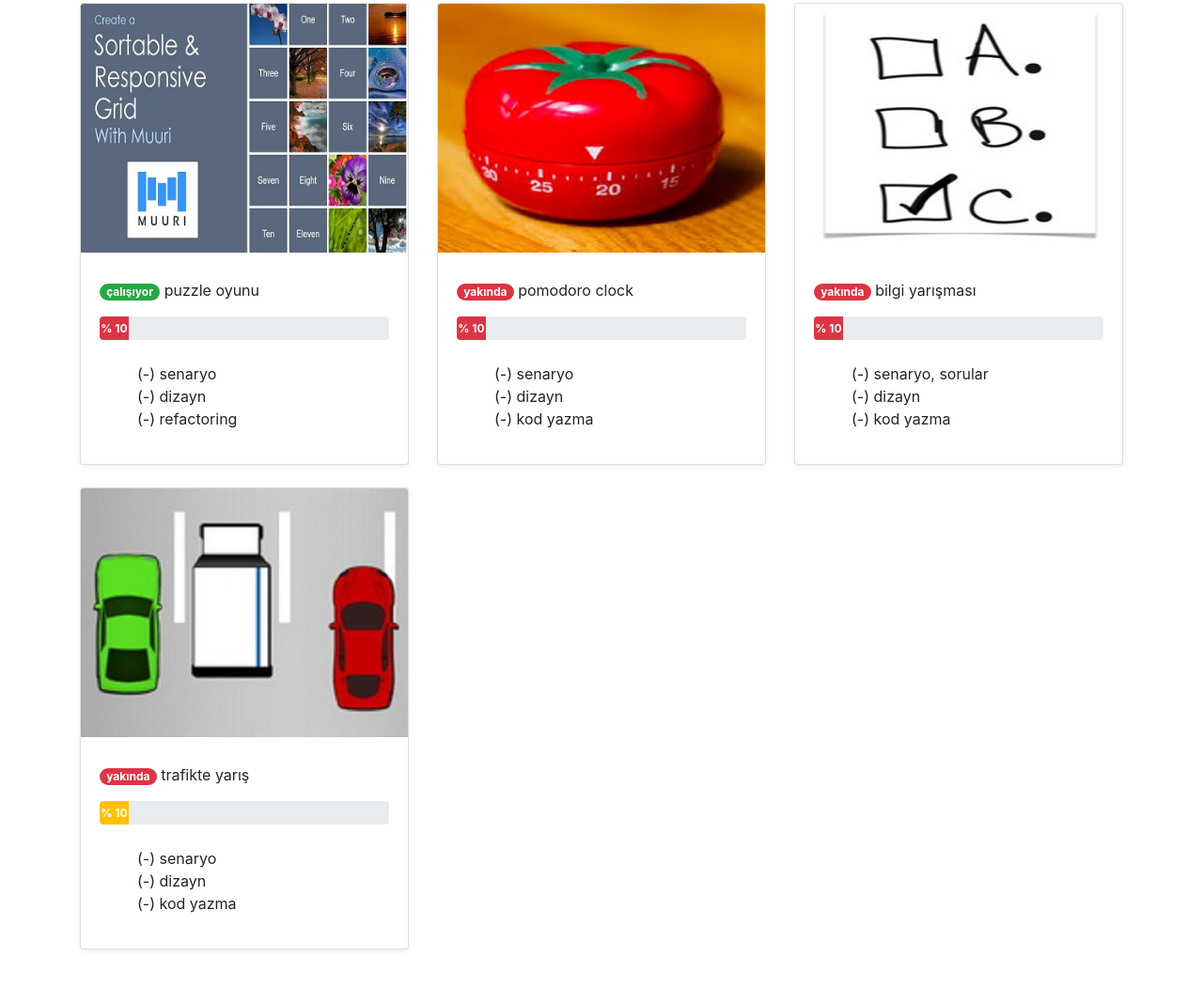
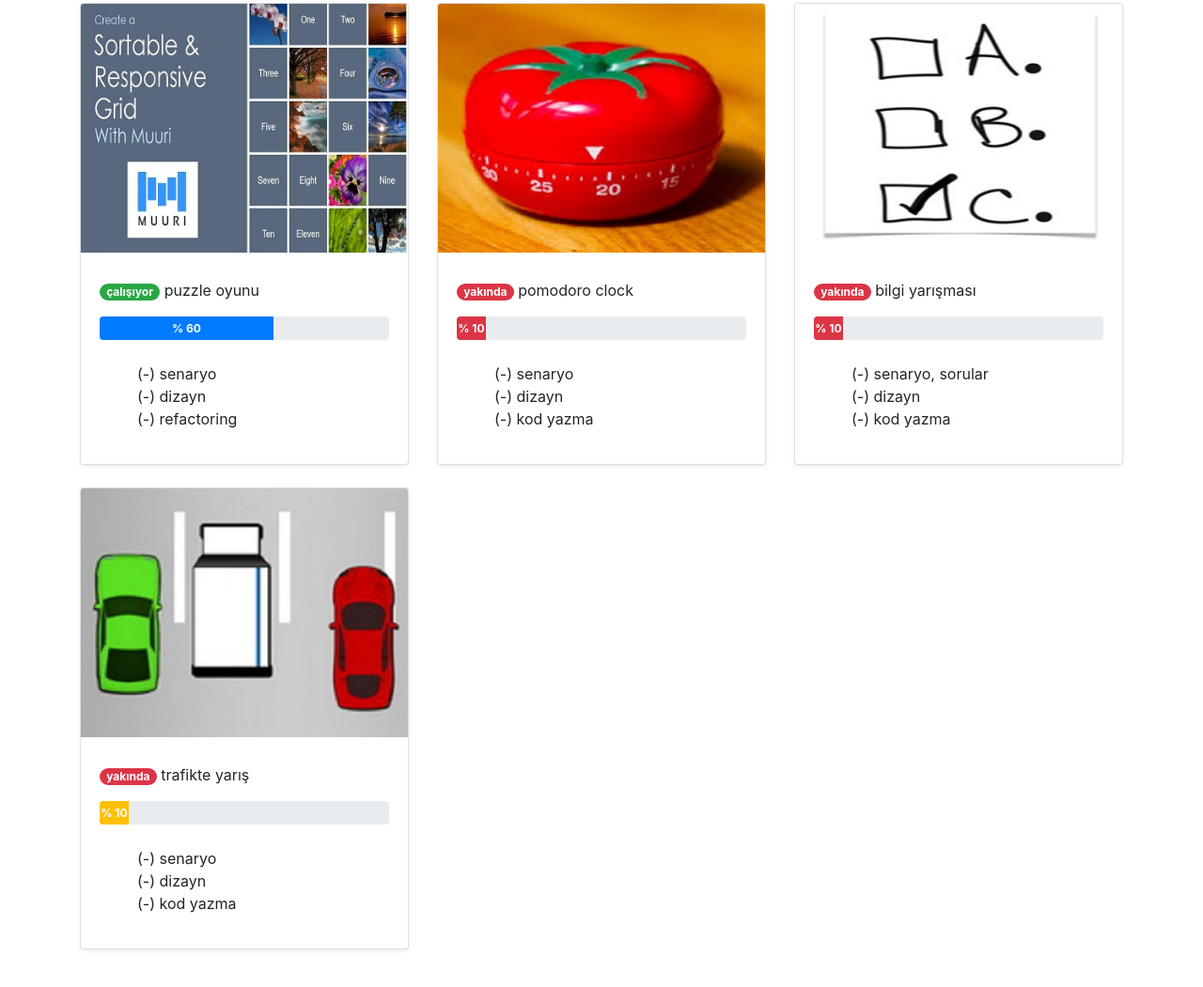
Before and after one commit to PenguinV2/albatigris.github.io, a plain HTML site: page index.html in a window 1280 px wide. Shown: the part 2106-3157 px from the top of the page at 94% size. Drawn offline with nearby package versions, Linux system fonts and the light colour scheme; some packages are replaced by stand-ins of ours; files that its build step writes are made by us from their sources; a script that the page names is missing.

Commit message:
küçük bir değişiklik ve ekleme

```diff
--- a/index.html
+++ b/index.html
@@ -17,6 +17,9 @@
 
     <!-- harici css dosyası -->
     <link rel="stylesheet" type="text/css" href="style.css">
+
+    <link rel="shortcut icon" type="image/x-icon" href="tgr.png">
+
     <style>
 
 
@@ -447,8 +450,8 @@
                         <p class="card-text"><span class="badge badge-pill badge-success">çalışıyor</span> puzzle oyunu
                         </p>
                         <div class="progress" style="height: 25px">
-                            <div class="progress-bar bg-danger" role="progressbar" style="width: 10%"
-                                aria-valuenow="10" aria-valuemin="0" aria-valuemax="100"><b>% 10</b></div>
+                            <div class="progress-bar bg-primary" role="progressbar" style="width: 60%"
+                                aria-valuenow="60" aria-valuemin="0" aria-valuemax="100"><b>% 60</b></div>
                         </div>
                         <br>
                         <ul style="list-style:none">
```
Also changed, not shown: tgr.png (added).
